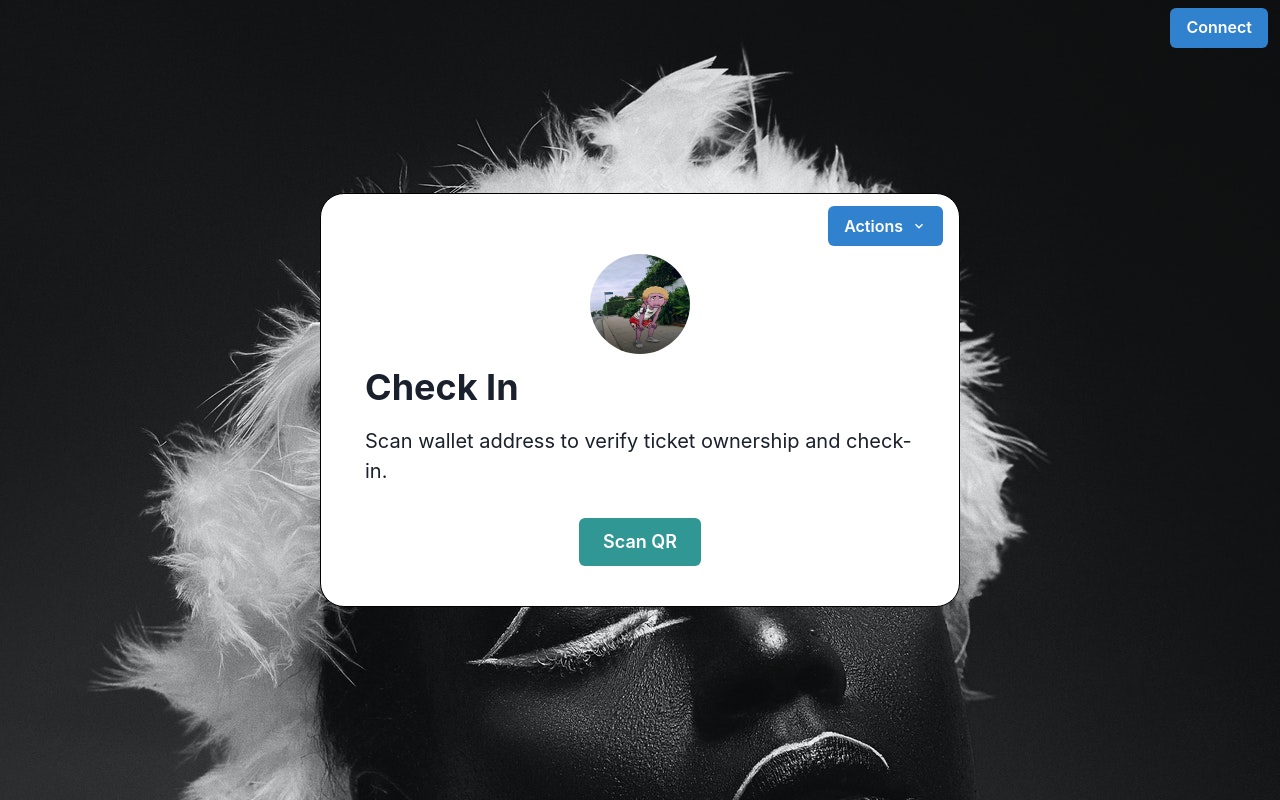
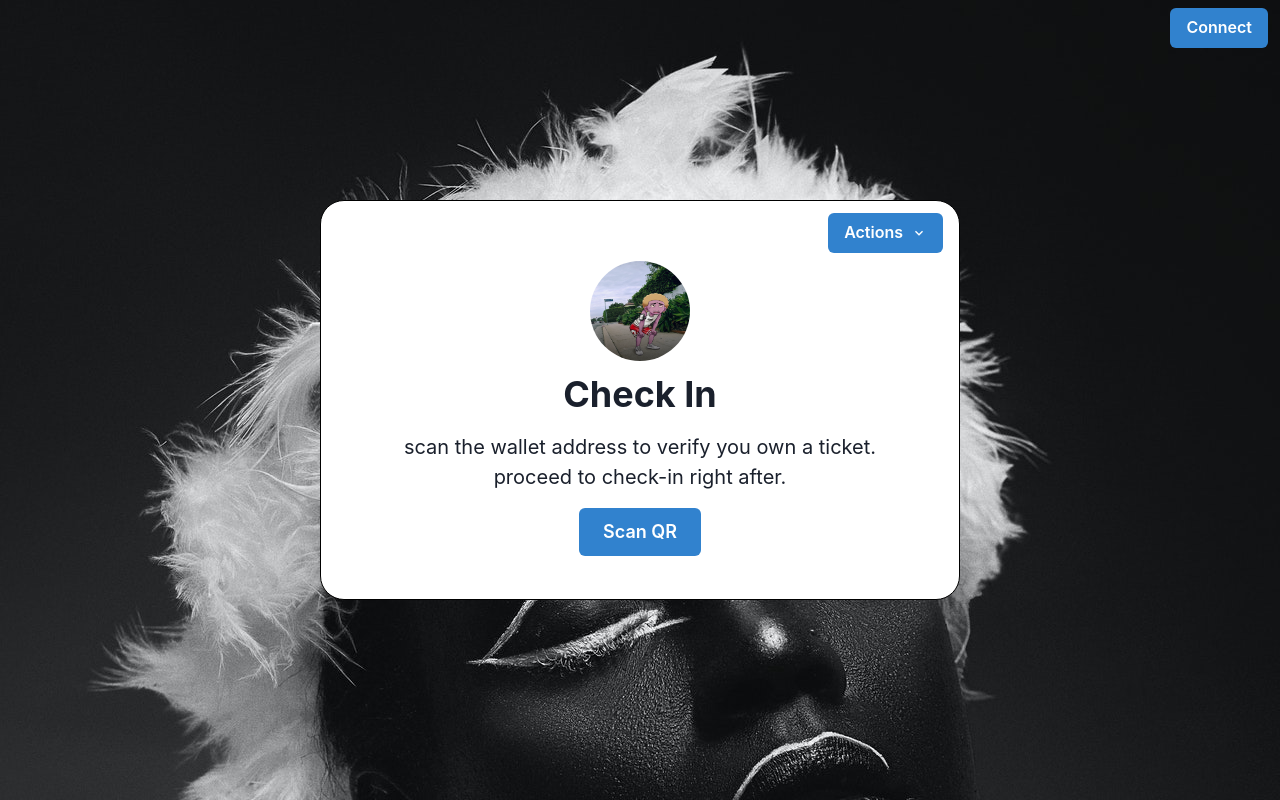
Before and after one commit to 0xTxbi/txbi-nft-poap-fe, a React (Create React App) app: page /check-in in a window 1280 px wide. Built offline with nearby package versions, Linux system fonts and the light colour scheme.

Commit message:
feat: wallet QR scanning and confirm scanned wallet owns a ticket

```diff
--- a/src/App.js
+++ b/src/App.js
@@ -201,7 +201,11 @@ function App() {
               element={<Buy connectedContract={connectedContract} />}
             />
 
-            <Route path="/check-in" element={<CheckIn />} />
+            <Route
+              path="/check-in"
+              element={<CheckIn />}
+              connectedContract={connectedContract}
+            />
 
             <Route
               path="/admin"
--- a/src/pages/CheckIn.js
+++ b/src/pages/CheckIn.js
@@ -1,30 +1,128 @@
 import {
+  Box,
   Button,
+  Container,
   Flex,
   Heading,
   Text,
+  useToast,
 } from "@chakra-ui/react";
+import QrReader from "react-qr-scanner";
+import { useState } from "react";
+import { useEffect } from "react";
 
-function CheckIn() {
+function CheckIn({ connectedContract }) {
+  const toast = useToast();
+  const [displayQRScanner, setDisplayQRScanner] = useState(false);
+  const [scannedAddress, setScannedAddress] = useState(null);
+  const [ownsTicket, setOwnsTicket] = useState(false);
+
+  useEffect(() => {
+    const confirmTicketOwnership = async () => {
+      try {
+        if (!connectedContract) return;
+
+        const response = await connectedContract.confirmOwnership(
+          scannedAddress
+        );
+        setOwnsTicket(response);
+
+        console.log(response);
+      } catch (error) {
+        console.log(error);
+      }
+    };
+
+    if (scannedAddress) {
+      confirmTicketOwnership();
+    }
+  }, [connectedContract, scannedAddress]);
+
   return (
+    <Container centerContent>
+      <Heading mb={4}>Check In</Heading>
+
+      {!displayQRScanner && scannedAddress && ownsTicket && (
         <>
-      <Heading mb={4}>Check In</Heading>
-      <Text fontSize="xl" mb={8}>
-        Scan wallet address to verify
-        ticket ownership and check-in.
+          <Text mb={5}>You own a Txbi's Event ticket</Text>
+          <Flex width="100%" justifyContent="center">
+            <Button size="lg">Check In</Button>
+          </Flex>
+        </>
+      )}
+
+      {!displayQRScanner && (
+        <>
+          {!scannedAddress && (
+            <Text fontSize="xl" mb={4} textAlign="center">
+              scan the wallet address to verify you own a ticket. proceed to
+              check-in right after.
             </Text>
-      <Flex
-        width="100%"
-        justifyContent="center"
-      >
+          )}
+          {scannedAddress && !ownsTicket && (
+            <Text mb={5}>You don't own a Txbi's Event ticket</Text>
+          )}
+          {!ownsTicket && (
+            <Flex width="100%" justifyContent="center">
               <Button
+                onClick={() => setDisplayQRScanner(true)}
                 size="lg"
-          colorScheme="teal"
+                colorScheme="blue"
               >
                 Scan QR
               </Button>
             </Flex>
+          )}
         </>
+      )}
+
+      {displayQRScanner && (
+        <>
+          <Box>
+            <QrReader
+              delay={3000}
+              legacyMode={true}
+              style={{
+                maxWidth: "100%",
+                margin: "0 auto",
+                marginBottom: "1.5rem",
+              }}
+              onError={(error) => {
+                console.log(error);
+                setDisplayQRScanner(false);
+                toast({
+                  title: "Error",
+                  status: "error",
+                  description: error,
+                });
+              }}
+              onScan={(data) => {
+                if (!data) return;
+                console.log(data);
+                const address = data.text.split("ethereum:");
+                setScannedAddress(address[1]);
+                setDisplayQRScanner(false);
+                toast({
+                  title: "Captured address",
+                  status: "success",
+                  description: `${address[1].slice(0, 6)}`,
+                });
+              }}
+            />
+          </Box>
+
+          <Flex width="100%" justifyContent="center">
+            <Button
+              onClick={() => setDisplayQRScanner(false)}
+              size="lg"
+              colorScheme="red"
+            >
+              Cancel
+            </Button>
+          </Flex>
+        </>
+      )}
+    </Container>
   );
 }
 
```
Also changed, not shown: src/contracts/txbiTix.json (+21 -2 lines). Lines whose indentation alone changed are shown as unchanged.
